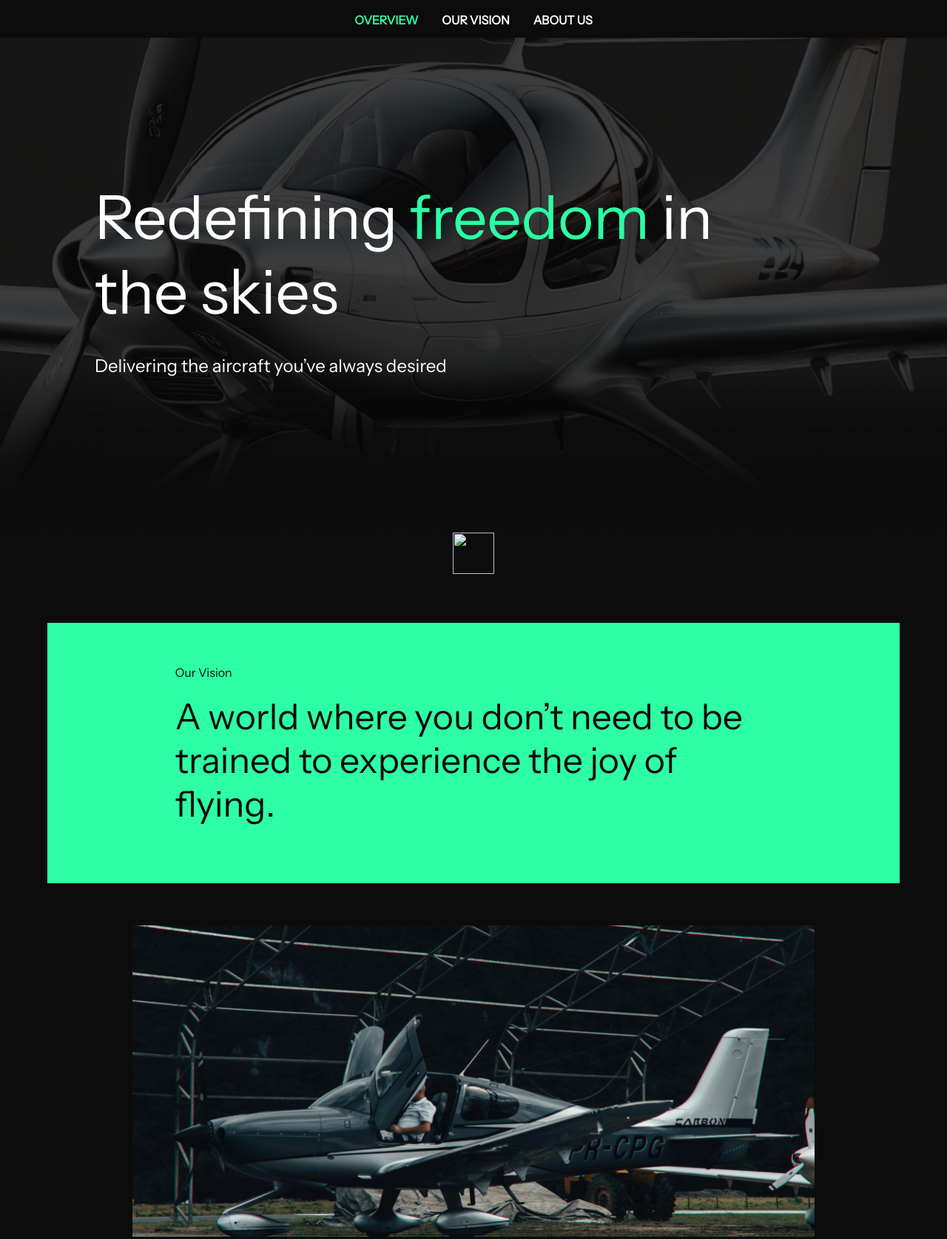
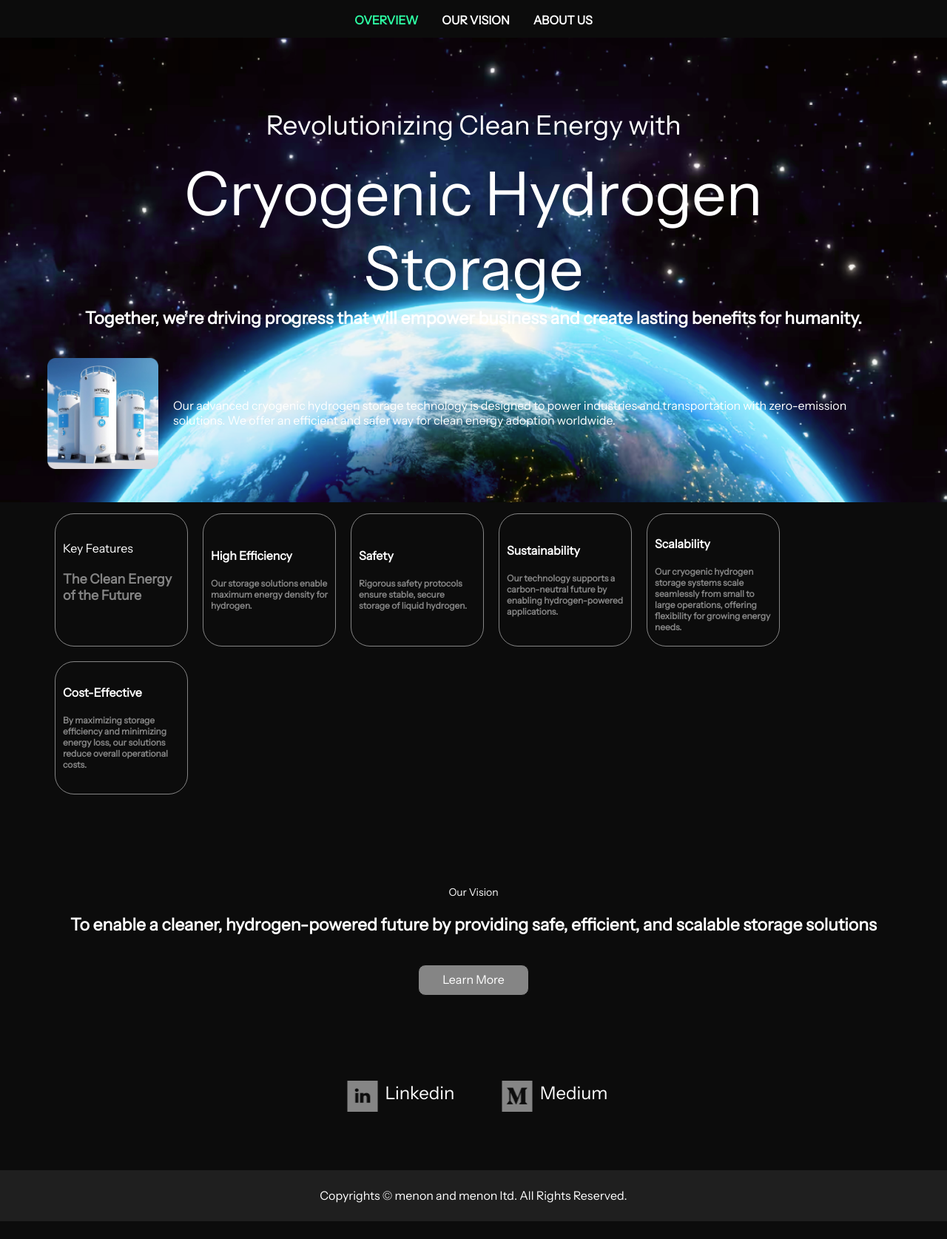
Before and after one commit to projectcc-iqub/iqub_ICWebsite, a plain HTML site: page hydrogenstorage_screen.html in a window 1280 px wide. Shown: the part 17-1692 px from the top of the page at 74% size. Drawn offline with nearby package versions, Linux system fonts and the light colour scheme.

Commit message:
hydrogen storage completed 75%

```diff
--- /dev/null
+++ b/assets/css/hydrogen_storage.css
@@ -0,0 +1,244 @@
+/* --------  styles -------- */
+
+
+.divTopNavigation {
+    position: fixed;
+    top: 0;
+    /* left: 1%;
+    right: 1%; */
+    /* text-align: center; */
+    /* height: 96px; */
+    background: var(--black);
+    z-index: 1;
+    vertical-align: middle;
+    width: 100%;
+    overflow: auto;
+
+}
+
+.divTopNavigation ul {
+    list-style-type: none;
+    margin: 0;
+    padding: 20px 0;
+    max-width: fit-content;
+    margin-inline: auto;
+    /* background-color: #333; */
+
+}
+
+.divTopNavigation li {
+    float: left;
+    max-width: fit-content;
+    margin-inline: auto;
+    /* width: 25%; */
+    /* width: 150px; */
+
+}
+
+.divTopNavigation li a {
+    display: block;
+    color: white;
+    text-align: center;
+    padding: 14px 16px;
+    text-decoration: none;
+    font-size: 16px;
+    font-style: normal;
+    font-weight: 400;
+    text-transform: uppercase;
+
+}
+
+.divTopNavigation ul li a {
+    color: var(--white);
+    text-decoration: none;
+    display: block;
+    font-size: 16px;
+    font-style: normal;
+    font-weight: 600;
+    line-height: normal;
+}
+
+
+.divTopNavigation ul li a.active {
+    color: var(--active);
+}
+
+/* @media (min-width: 768px) {
+
+    .divTag {}
+} */
+.divTopContent {
+    height: 300px;
+    width: 100%;
+    vertical-align: middle;
+    text-align: center;
+    /* position: relative; */
+    /* justify-content: center; */
+}
+
+.divTopContent .divTag {
+    position: absolute;
+    margin: 5% 5%;
+    top: 100px;
+    width: 90%;
+}
+
+.divTopContent .divTag p {
+    font-size: 22px;
+    line-height: normal;
+    font-family: Instrument Sans;
+    font-weight: 500;
+}
+
+.divTopContent .divTag h2 {
+
+    font-size: 32px;
+    font-style: normal;
+    font-weight: 500;
+    line-height: normal;
+    text-align: center;
+}
+
+.divOverview {
+    padding: 1% 5%;
+}
+
+.divOverview h2 {
+    font-size: 23px;
+    line-height: normal;
+    text-align: center;
+
+    font-family: Instrument Sans;
+    font-weight: 600;
+}
+
+.divOverview .divInfo {
+    display: flex;
+    margin-top: 40px;
+}
+
+.divOverview .divInfo img {
+    width: 150px !important;
+    height: 150px !important;
+}
+
+.divOverview .divInfo p {
+    display: flex;
+    font-size: 16px;
+    font-family: Instrument Sans;
+    font-weight: 400;
+    text-align: left;
+    margin: 0 0 0 2rem;
+    align-self: center;
+}
+
+.divOverview .divFeatures {
+    display: flex;
+    flex-wrap: wrap;
+    margin-top: 5rem;
+}
+
+.divFeatures .col,
+.divFeatures .colhead {
+    width: 180px;
+    height: 180px;
+    text-align: center;
+    align-content: center;
+    margin: 1rem;
+    /* background-color: var(--bggrey); */
+    border: solid 1px var(--bggrey);
+    border-radius: 26px;
+    padding: 1rem;
+}
+
+.divOverview .divFeatures .desc {
+    font-size: 16px !important;
+    font-family: Instrument Sans;
+    font-weight: 400;
+    z-index: 1;
+}
+
+.divOverview .divFeatures h3 {
+    color: var(--txtgrey);
+    font-size: 18px !important;
+    font-family: Instrument Sans;
+    font-weight: 600;
+    word-wrap: break-word;
+    z-index: 1;
+    line-height: normal;
+}
+
+.divFeatures .col h2 {
+    font-size: 16px;
+    font-family: Instrument Sans;
+    font-weight: 600;
+    line-height: normal;
+    z-index: 1;
+    text-align: left;
+
+}
+
+.divFeatures .col p {
+    color: var(--txtgrey);
+    font-size: 12px !important;
+    font-family: Instrument Sans;
+    font-weight: 600;
+    word-wrap: break-word;
+    line-height: normal;
+
+}
+
+.divVision {
+    text-align: center;
+    margin: 0 5%;
+}
+
+.divVision p {
+    text-align: center;
+    font-size: 14px;
+}
+
+.divVision h3 {
+    font-size: 23px;
+    font-weight: 600;
+    line-height: normal;
+    text-align: center;
+    margin-bottom: 40px;
+}
+
+.divVision button {
+    background: var(--bggrey);
+    border: solid 1px var(--black);
+    border-radius: 10px;
+    width: 150px;
+    padding: 10px;
+
+}
+
+@media (min-width:768px) {
+    .divTopContent .divTag {
+        margin: 5% 10%;
+        top: 100px;
+        width: 80%;
+    }
+
+    .divTopContent .divTag p {
+        font-size: 36px;
+    }
+
+    .divTopContent .divTag h2 {
+
+        font-size: 82px;
+    }
+
+    /* .sectionVision img {
+        margin: 5% 10% !important;
+        width: 80% !important;
+    }
+
+    .divVision div {
+        width: 70%;
+    } */
+}
+
+/* ------------------------------- */
--- a/assets/css/styles.css
+++ b/assets/css/styles.css
@@ -9,6 +9,7 @@
     --yellow: #F6CC03;
     --txtRed: #EC6B02;
     --pink: #FB4654;
+    --bgGreyFaint: #E3E3E3;
 }
 
 /* Basic page styles */
--- a/hydrogenstorage_screen.html
+++ b/hydrogenstorage_screen.html
@@ -5,7 +5,7 @@
     <meta charset="UTF-8">
     <meta name="viewport" content="width=device-width, initial-scale=1.0">
     <title>Next - Generation
-        General Aviation</title>
+        General </title>
     <!-- <script src="https://maxcdn.bootstrapcdn.com/bootstrap/3.4.1/js/bootstrap.min.js"></script> -->
 
     <!-- <link rel="stylesheet" href="https://cdn.jsdelivr.net/npm/bootstrap@4.6.2/dist/css/bootstrap.min.css"> -->
@@ -15,7 +15,7 @@
 
     <link rel="stylesheet" href="assets/css/styles.css">
     <link rel="stylesheet" href="assets/css/bootstrap_custom.css">
-    <link rel="stylesheet" href="assets/css/avaiation.css">
+    <link rel="stylesheet" href="assets/css/hydrogen_storage.css">
 
     <link href='https://fonts.googleapis.com/css?family=Instrument Sans' rel='stylesheet'>
 
@@ -23,108 +23,75 @@
 
 <body>
 
-    <div class="divTopNavigationAviation">
+    <div class="divTopNavigation">
         <ul>
-            <li><a href="#divTopContentHStorage" class="aviation-nav-link active">Overview</a></li>
-            <li><a href="#sectionVisionHStorage" class="aviation-nav-link">our vision</a></li>
-            <li><a href="#sectionAboutUsHStorage" class="aviation-nav-link">About US</a></li>
+            <li><a href="#sectionTopContent" class="-nav-link active">Overview</a></li>
+            <li><a href="#sectionVision" class="-nav-link">our vision</a></li>
+            <li><a href="#sectionAboutUs" class="-nav-link">About US</a></li>
         </ul>
     </div>
 
-    <div id="divTopContentAviation" class="divTopContentAviation">
-        <img src="images/aviation/avaition_header.png" class="imgLandscape" />
+    <div id="sectionTopContent" class="divTopContent">
+        <img src="images/hydrogen_storage/imgHydrogenStorage.png" class="imgLandscape" />
 
         <div class="divTag">
-            <h2>Redefining <span class="txtActive">freedom</span> in the skies</h2>
-            <p>Delivering the aircraft you’ve always desired</p>
+            <p>Revolutionizing Clean Energy with</p>
+            <h2>Cryogenic Hydrogen Storage</h2>
         </div>
-        <img src="/images/doubledownarrow.png" class="imgArrowAnim" />
+        <!-- <img src="/images/doubledownarrow.png" class="imgArrowAnim" /> -->
 
     </div>
-    <section id="sectionVisionAviation">
-        <div class="divAviationVision">
-            <div>
-                <h7>Our Vision</h7>
-                <h1>A world where you don’t need to be trained to experience the joy of flying.</h1>
+    <section id="sectionOverview" class="divOverview">
+
+        <h2>Together, we’re driving progress that will empower business and create lasting benefits for humanity.</h2>
+        <div class="divInfo">
+            <img id="img1" src="images/hydrogen_storage/hstorageVision.png" />
+            <p>Our advanced cryogenic hydrogen storage technology is designed to power industries and transportation
+                with zero-emission solutions.
+
+                We offer an efficient and safer way for clean energy adoption worldwide. </p>
+        </div>
+        <div class="divFeatures">
+            <div class="colhead">
+                <p class="desc">Key Features</p>
+                <h3>The Clean Energy of the Future</h3>
             </div>
+            <div class="col">
+                <h2>High Efficiency</h2>
+                <p>Our storage solutions enable maximum energy density for hydrogen.</p>
+            </div>
+            <div class="col">
+                <h2>Safety</h2>
+                <p>Rigorous safety protocols ensure stable, secure storage of liquid hydrogen.</p>
+            </div>
+            <div class="col">
+                <h2>Sustainability</h2>
+                <p>Our technology supports a carbon-neutral future by enabling hydrogen-powered applications.</p>
+            </div>
+            <div class="col">
+                <h2>Scalability</h2>
+                <p>Our cryogenic hydrogen storage systems scale seamlessly from small to large operations, offering
+                    flexibility for growing energy needs.</p>
+            </div>
+            <div class="col">
+                <h2>Cost-Effective</h2>
+                <p>By maximizing storage efficiency and minimizing energy loss, our solutions reduce overall operational
+                    costs.</p>
+            </div>
+
         </div>
 
-        <img id="img1" src="images/aviation/aviation_img2.png" class="imgLandscapeWithMargin" />
+    </section>
 
-    </section>
-    <section id="sectionCoreAviation">
-        <div class="core-of-our-craft">
-            <div class="the-core-of-our-craft">The Core of Our Craft</div>
-            <div class="frame-coreouter">
-                <div class="frame-coreinner">
+    <section id="sectionVision">
 
-                    <div class="number">1</div>
-                    <div class="frame-desc">
-                        <div class="divTitle">Safety &amp; Innovation</div>
-                        <div class="divDesc">
-                            • Engineered for Maximum Safety
-                            <br>
-                            • State-of-the-art technology for an unmatched flying experience.
-                        </div>
-
-                    </div>
-                </div>
-                <div class="frame-coreinner">
-
-                    <div class="number">2</div>
-                    <div class="frame-desc">
-                        <div class="divTitle">Performance &amp; Efficiency</div>
-                        <div class="divDesc">
-                            • Optimized for fuel efficiency and top-tier performance.
-                            <br>
-                            • Precision-engineered for smoother flights.
-                        </div>
-                    </div>
-                </div>
-                <div class="frame-coreinner">
-
-                    <div class="number">3</div>
-                    <div class="frame-desc">
-                        <div class="divTitle">Comfort &amp; Experience</div>
-                        <div class="divDesc">
-                            • Spacious handcrafted interiors for a relaxing flight.
-                            <br>
-                            • Simplified, intuitive controls for ease and confidence in the sky.
-                        </div>
-                    </div>
-                </div>
-
-
-                <div class="frame-coreinner">
-
-                    <div class="number">4</div>
-                    <div class="frame-desc">
-                        <div class="divTitle">Versatility &amp; Ease of maintenance</div>
-                        <div class="divDesc">
-                            • Customizable for your specific needs.
-                            <br>
-                            • Built for easy maintenance and dependable performance.
-                        </div>
-                    </div>
-                </div>
-            </div>
+        <div class="divVision">
+            <p>Our Vision</p>
+            <h3>To enable a cleaner, hydrogen-powered future by providing safe, efficient, and scalable storage
+                solutions
+            </h3>
+            <button>Learn More</button>
         </div>
-    </section>
-    <section id="sectionAboutUsHStorage">
-        <div class="divAviationVision">
-            <div>
-                <h7>Aviation for Everyone</h7>
-                <h1>Stay updated with our latest news, events, product launches, and more—be the first to know what's
-                    happening!</h1>
-
-                <div>
-                    <input type="email" placeholder="Enter Address..."/><button>Subscribe</button>
-                </div>
-
-            </div>
-        </div>
-
-
     </section>
     <div id="divFooter"></div>
 
```
Also changed, not shown: assets/css/avaiation.css (+47 -59 lines), avaiation_screen.html (+1 -1 lines), images/hydrogen_storage/hstorageVision.png (added).
